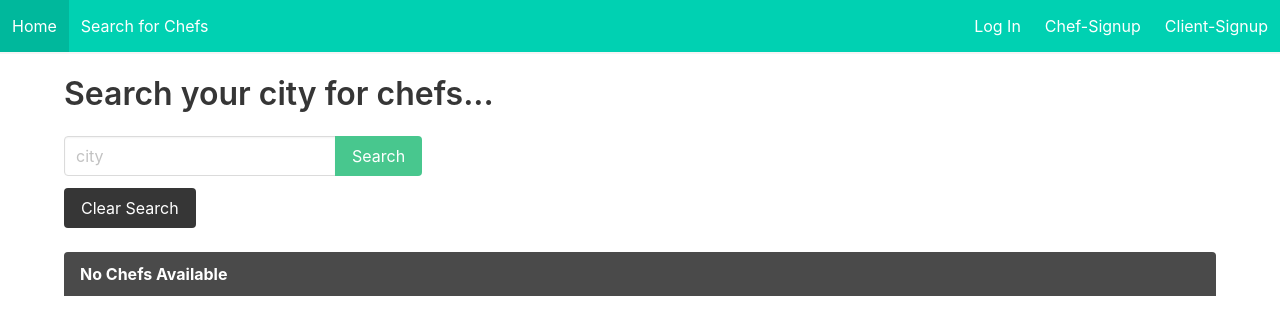
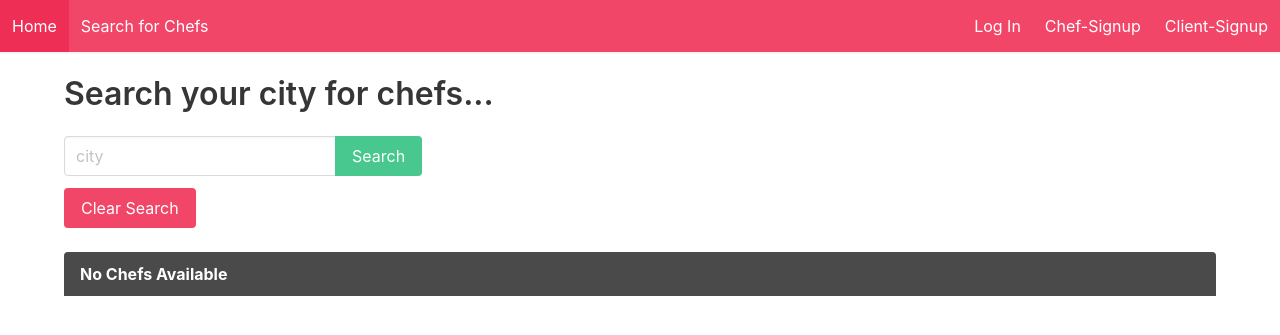
Before and after one commit to javenegas1/hotplate, a Django app: page /chefs/ in a window 1280 px wide. Shown: the top 335 px of the page. Run offline with Django 4.2, Linux system fonts and the light colour scheme; parts of the project's set-up code (start-up, migrations or seed data) failed here and were passed over.

Commit message:
color styling

```diff
--- a/main_app/templates/chef_detail.html
+++ b/main_app/templates/chef_detail.html
@@ -21,7 +21,7 @@
     <div class="tile is-ancestor">
         <div class="tile is-vertical is-6">
           <div class="tile is-parent">
-            <article class="tile is-child notification is-danger">
+            <article class="tile is-child notification is-info">
               <p class="title">Meet Chef {{chef.username}}</p>
               <p class="subtitle">Based in {{chef.location}}</p>
               <div class="content">
@@ -81,7 +81,7 @@
                         />
                 </div>
                 <div class="control">
-                    <input class="button is-primary" type="submit" value="Submit Request" />
+                    <input class="button is-dark" type="submit" value="Submit Request" />
                 </div>
         </form>
               </div>
@@ -130,7 +130,7 @@
                     ></textarea>
                 </div>
                 <div class="control">
-                    <input class="button is-primary" type="submit" value="Comment" />
+                    <input class="button is-danger" type="submit" value="Comment" />
                 </div>
             </div>
         </form>
--- a/main_app/templates/chefs_list.html
+++ b/main_app/templates/chefs_list.html
@@ -17,14 +17,14 @@
           </div>
         </div>
         <!--  This anchor tag will redirect back to artist list without a query param -->
-        <a class="button is-dark" href="{% url 'chefs_list' %}">Clear Search</a>
+        <a class="button is-danger" href="{% url 'chefs_list' %}">Clear Search</a>
       </form>
     <div class="gallery">
       {% for chef in chefs %}
 
         <div class="card">
           <a href="{% url 'chef_detail' chef.pk %}">
-            Chef {{chef.first_name}} in {{chef.location}}
+            Chef {{chef.username}} in {{chef.location}}
           </a>
         </div>
         {% empty %}
--- a/main_app/templates/nav.html
+++ b/main_app/templates/nav.html
@@ -13,7 +13,7 @@
         <title>HotPlate - {% block title %}{% endblock %}</title>
     </head>
     <body >
-        <nav class="navbar is-primary has-shadow" role="navigation" aria-label="main navigation">
+        <nav class="navbar is-danger has-shadow" role="navigation" aria-label="main navigation">
             <div class="navbar-brand">
                 <a class="navbar-item" href="/">Home</a>
                 <a role="button" class="navbar-burger" aria-label="menu" aria-expanded="false">
--- a/main_app/templates/registration/register_chef.html
+++ b/main_app/templates/registration/register_chef.html
@@ -4,7 +4,7 @@
 <h1 class="title">New Chef Signup</h1>
 <form method="post" action="{% url 'register_chef' %}">
     {% csrf_token %} {{ form.as_div }}
-    <input type="submit" class="btn" value="Sign Up" />
+    <input class="button is-success" type="submit" value="Sign Up" />
     <input type="hidden" name="next" value="{{ next }}" />
 </form>
 
--- a/main_app/templates/registration/register_client.html
+++ b/main_app/templates/registration/register_client.html
@@ -4,7 +4,7 @@
 <h1 class="title">New Client Signup</h1>
 <form method="post" action="{% url 'register_client' %}">
     {% csrf_token %} {{ form.as_div }}
-    <input type="submit" class="btn" value="Sign Up" />
+    <input class="button is-success" type="submit" value="Sign Up" />
     <input type="hidden" name="next" value="{{ next }}" />
 </form>
 
```
Also changed, not shown: main_app/templates/home.html (+7 -7 lines).
